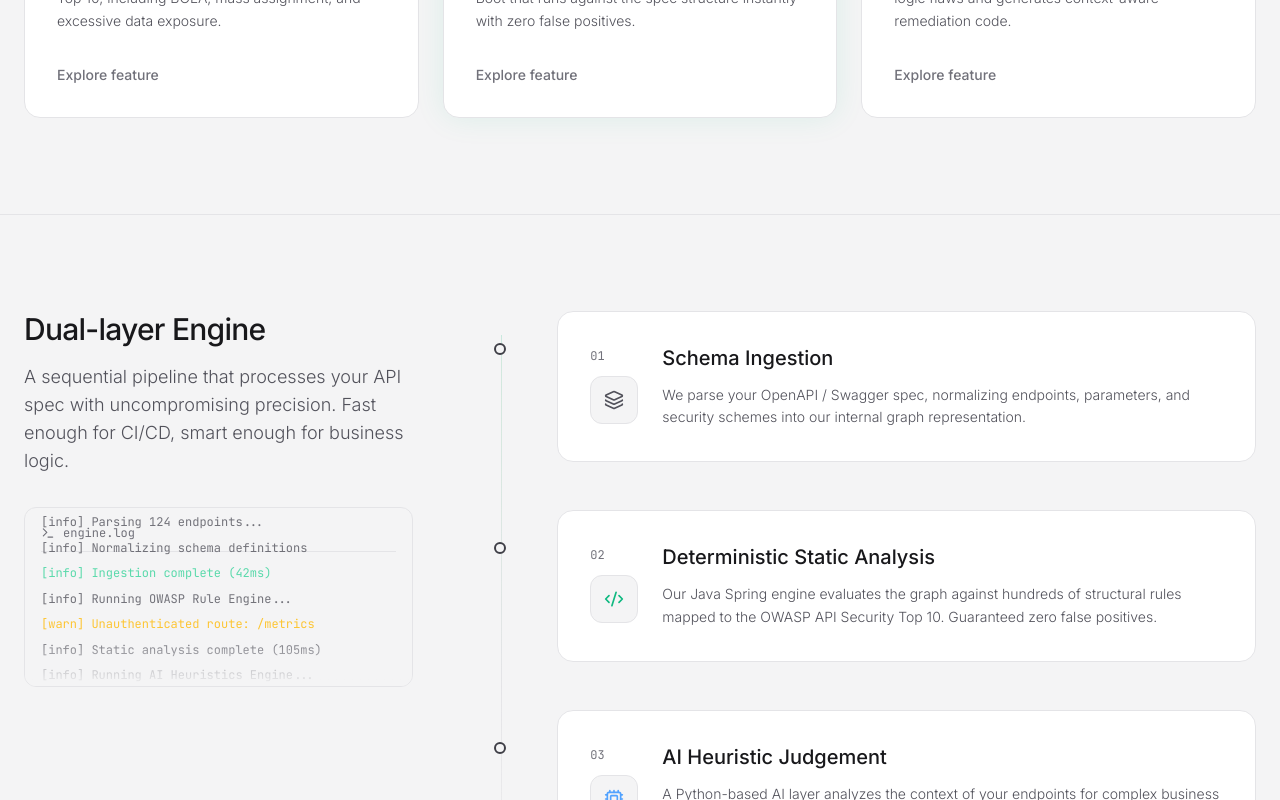
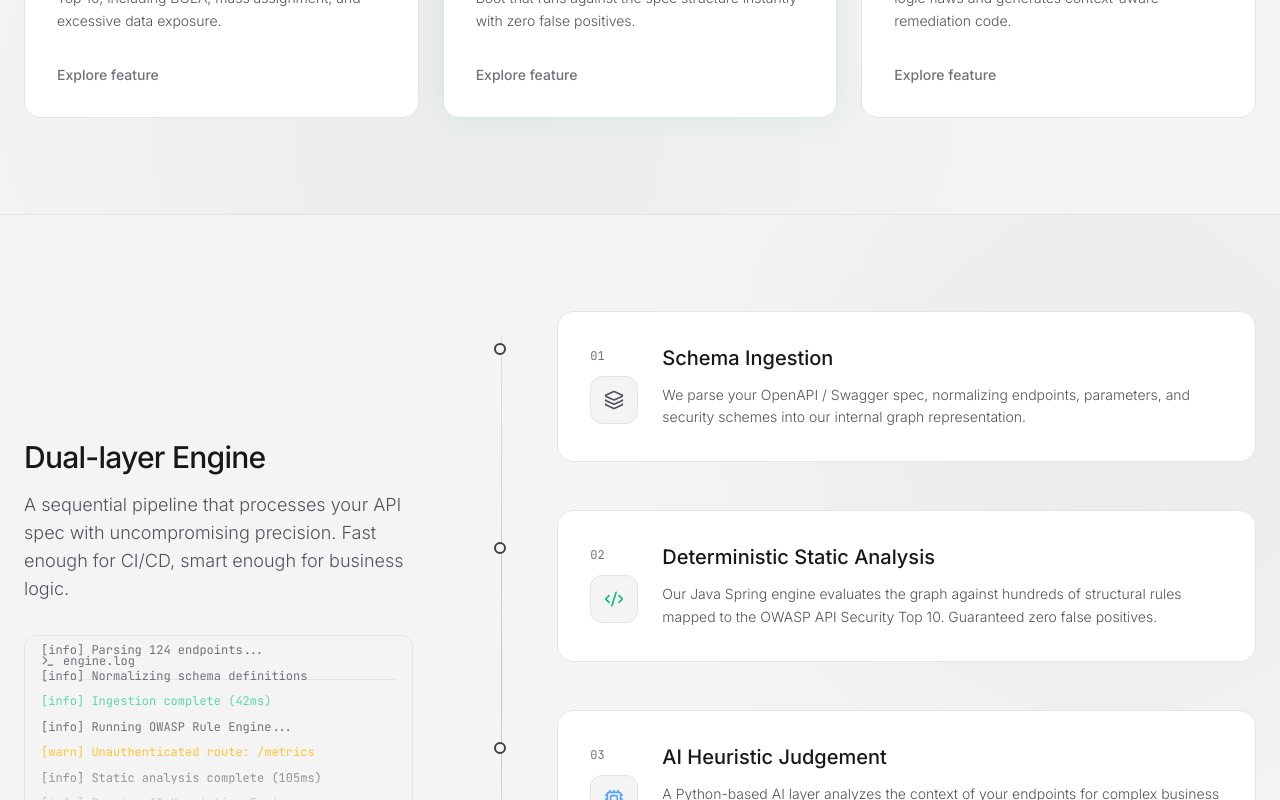
Before and after one commit to pritamrangari27/APIVault-LandingPage, a React (Vite) app in the folder landing-page/: page / in a window 1280 px wide. Shown: the part 1480-2280 px from the top of the page. Built offline with nearby package versions, Linux system fonts and the light colour scheme.

Commit message:
Add dynamic theme-aware ambient background shadows

```diff
--- a/landing-page/src/index.css
+++ b/landing-page/src/index.css
@@ -21,6 +21,8 @@
   --color-zinc-900: #18181B;
 
   --color-border-subtle: rgba(255, 255, 255, 0.1);
+  --color-ambient-shadow: rgba(52, 211, 153, 0.03); /* Subtle emerald glow in dark mode */
+  --color-ambient-glow: rgba(6, 182, 212, 0.03); /* Subtle cyan glow in dark mode */
 }
 
 body {
@@ -43,6 +45,8 @@ body {
   --color-zinc-900: #F4F4F5; /* Inner elements like icon boxes */
 
   --color-border-subtle: rgba(0, 0, 0, 0.08);
+  --color-ambient-shadow: rgba(0, 0, 0, 0.03); /* Black shadow blob */
+  --color-ambient-glow: rgba(0, 0, 0, 0.04); /* Black shadow blob */
 }
 
 /* Premium utilities */
--- a/landing-page/src/pages/Landing.tsx
+++ b/landing-page/src/pages/Landing.tsx
@@ -8,8 +8,10 @@ export default function Landing() {
     <>
       {/* Hero Section */}
       <section className="relative pt-16 pb-20 lg:pt-24 lg:pb-32 px-6 overflow-hidden">
-        {/* Subtle background gradient mesh */}
+        {/* Subtle background gradient mesh & dark shadows */}
         <div className="absolute top-[-20%] left-1/2 -translate-x-1/2 w-[800px] h-[600px] bg-emerald-500/10 rounded-full blur-[120px] opacity-30 pointer-events-none" />
+        <div className="absolute top-[20%] right-[-10%] w-[600px] h-[600px] bg-ambient-shadow rounded-full blur-[120px] pointer-events-none" />
+        <div className="absolute top-[60%] left-[-15%] w-[500px] h-[500px] bg-ambient-glow rounded-full blur-[100px] pointer-events-none" />
 
         <div className="max-w-7xl mx-auto text-center relative z-10 flex flex-col items-center">
 
@@ -160,8 +162,9 @@ export default function Landing() {
       </section>
 
       {/* Features Section */}
-      <section id="features" className="py-24 px-6 relative z-10 bg-oled border-t border-zinc-800">
-        <div className="max-w-7xl mx-auto">
+      <section id="features" className="py-24 px-6 relative z-10 bg-oled border-t border-zinc-800 overflow-hidden">
+        <div className="absolute top-[30%] left-[10%] w-[700px] h-[700px] bg-ambient-shadow rounded-full blur-[150px] pointer-events-none" />
+        <div className="max-w-7xl mx-auto relative z-10">
           <div className="text-center mb-16">
             <h2 className="text-3xl font-medium tracking-tight text-zinc-100 mb-4">Enterprise Grade Scanning</h2>
             <p className="text-zinc-400 max-w-2xl mx-auto font-light text-lg">Our two-layer analysis catches structural problems deterministically, and complex logic flaws using AI.</p>
@@ -192,8 +195,9 @@ export default function Landing() {
       </section>
 
       {/* Engine Sequence Section */}
-      <section id="how-it-works" className="py-24 px-6 relative z-10 bg-oled border-t border-zinc-800">
-        <div className="max-w-7xl mx-auto flex flex-col lg:flex-row gap-16">
+      <section id="how-it-works" className="py-24 px-6 relative z-10 bg-oled border-t border-zinc-800 overflow-hidden">
+        <div className="absolute top-[-10%] right-[-10%] w-[600px] h-[600px] bg-ambient-shadow rounded-full blur-[120px] pointer-events-none" />
+        <div className="max-w-7xl mx-auto flex flex-col lg:flex-row gap-16 relative z-10">
           <div className="lg:w-1/3">
             <div className="sticky top-32">
               <h2 className="text-3xl font-medium tracking-tight text-zinc-100 mb-4">Dual-layer Engine</h2>
@@ -236,7 +240,7 @@ export default function Landing() {
 
           <div className="lg:w-2/3 relative">
             {/* Vertical Line */}
-            <div className="absolute left-6 top-6 bottom-6 w-px bg-gradient-to-b from-emerald-500/20 via-zinc-800 to-transparent hidden md:block" />
+            <div className="absolute left-6 top-6 bottom-6 w-px bg-gradient-to-b from-emerald-500/20 via-zinc-400/30 to-transparent hidden md:block" />
 
             <div className="space-y-12">
               <StepCard
```
